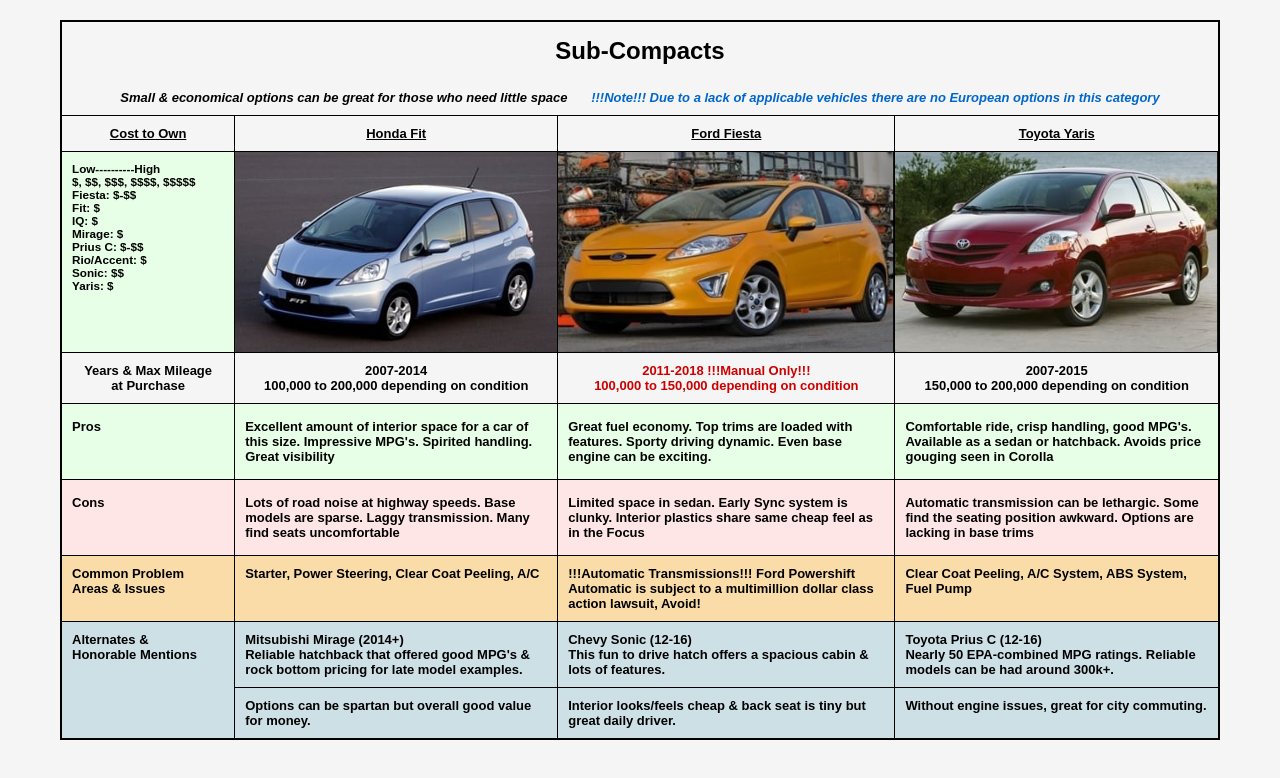
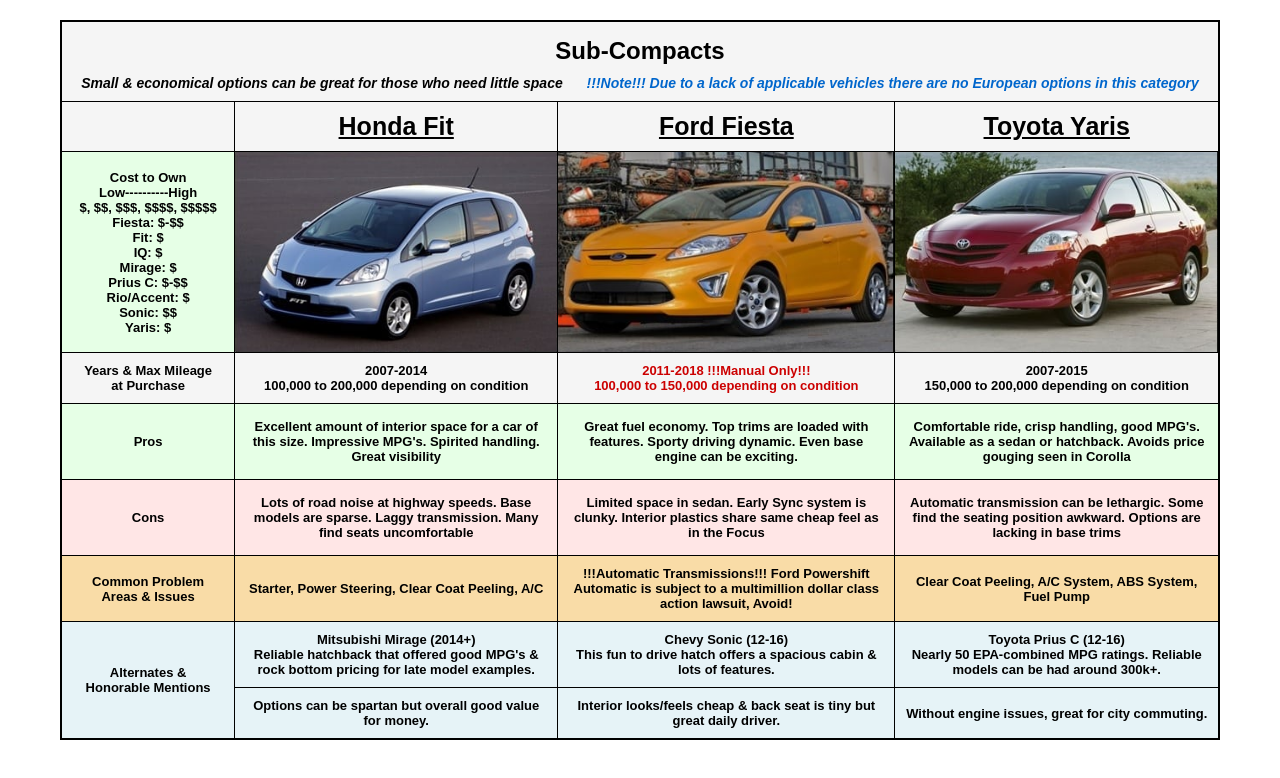
Before and after one commit to abdelrahman-mohamed-010/carsPage-HTML_CSS, a plain HTML site: page index.html in a window 1280 px wide. Drawn offline with Linux system fonts and the light colour scheme.

Commit message:
finalize design

```diff
--- a/index.html
+++ b/index.html
@@ -20,7 +20,7 @@
                     </td>
                 </tr>
                 <tr class="car-headers">
-                    <th class="cost-column">Cost to Own</th>
+                    <th class="cost-column"></th>
                     <th>Honda Fit</th>
                     <th>Ford Fiesta</th>
                     <th>Toyota Yaris</th>
@@ -29,6 +29,7 @@
             <tbody>
                 <tr class="cost-row">
                     <td class="cost-data">
+                        Cost to Own<br>
                         Low----------High<br>
                         $, $$, $$$, $$$$, $$$$$<br>
                         Fiesta: $-$$<br>
@@ -41,13 +42,13 @@
                         Yaris: $
                     </td>
                     <td class="car-image-cell">
-                        <img src="/car1.png" alt="Honda Fit" class="car-image">
+                        <img src="/images/car1.png" alt="Honda Fit" class="car-image">
                     </td>
                     <td class="car-image-cell">
-                        <img src="/car2.png" alt="Ford Fiesta" class="car-image">
+                        <img src="/images/car2.png" alt="Ford Fiesta" class="car-image">
                     </td>
                     <td class="car-image-cell">
-                        <img src="/car3.png" alt="Toyota Yaris" class="car-image">
+                        <img src="/images/car3.png" alt="Toyota Yaris" class="car-image">
                     </td>
                 </tr>
                 <tr class="years-row">
@@ -74,7 +75,6 @@
                     <td><span class="warning">!!!Automatic Transmissions!!!</span> Ford Powershift Automatic is subject to a multimillion dollar class action lawsuit, Avoid!</td>
                     <td>Clear Coat Peeling, A/C System, ABS System, Fuel Pump</td>
                 </tr>
-                <!-- Split the alternates-row into two separate rows -->
                 <tr class="alternates-row highlight-blue">
                     <td rowspan="2">Alternates &<br>Honorable Mentions</td>
                     <td>Mitsubishi Mirage (2014+)<br>Reliable hatchback that offered good MPG's & rock bottom pricing for late model examples.</td>
--- a/styles.css
+++ b/styles.css
@@ -6,7 +6,7 @@
 }
 
 body {
-    background-color: #f5f5f5;
+  background-color: white;
 }
 
 .container {
@@ -22,39 +22,47 @@ table {
   border: 2px solid #000;
   font-weight: bold;
   font-size: 13px;
+  background-color: #f5f5f5;
 }
 
-th, td {
+th,
+td {
   border: 1px solid #000;
   padding: 10px;
-    text-align: left;
-    vertical-align: top;
+  text-align: center;
+  vertical-align: middle;
 }
 
 .main-header {
   text-align: center;
   font-size: 24px;
-    /* background-color: #fff; */
   padding: 15px;
-    border-bottom: none;  /* Add this line */
+  padding-bottom: 0px;
+  border-bottom: none;
 }
 
 .subheader {
   text-align: center;
   font-style: italic;
   padding: 10px;
-    border-top: none;    /* Add this line */
+  font-weight: bold;
+  font-size: 14px;
+  border-top: none;
 }
 
 .blue-note {
   color: #0066cc;
+  font-weight: bold;
+  font-size: 14px;
   margin-left: 20px;
+  text-align: center;
 }
 
 .car-headers th {
   text-align: center;
   font-weight: bold;
   text-decoration: underline;
+  font-size: 25px;
 }
 
 .cost-column {
@@ -63,7 +71,6 @@ th, td {
 
 .cost-data {
   background-color: #e6ffe6;
-    font-size: 0.9em;
 }
 
 .car-images {
@@ -81,22 +88,20 @@ th, td {
   position: relative;
 }
 
-/* Update the .car-image selector to target only img elements */
 img.car-image {
   display: block;
   width: 100%;
-    /* height: 100%; */
   height: 200px;
   object-fit: cover;
   object-position: center;
 }
 
 .car-image:first-child {
-    border-left: none;  /* Remove left border from first image */
+  border-left: none;
 }
 
 .car-image:last-child {
-    border-right: none;  /* Remove right border from last image */
+  border-right: none;
 }
 
 .car-image-cell {
@@ -122,6 +127,8 @@ img.car-image {
 .pros-row td,
 .cons-row td {
   padding: 15px 10px;
+  text-align: center;
+  vertical-align: middle;
 }
 
 .problems-row {
@@ -129,7 +136,7 @@ img.car-image {
 }
 
 .alternates-row {
-    background-color: #cde0e6; /* baby blue */
+  background-color: #e6f3f7;
 }
 
 @media (max-width: 768px) {
@@ -141,7 +148,8 @@ img.car-image {
     font-size: 14px;
   }
 
-    th, td {
+  th,
+  td {
     padding: 5px;
   }
 }
```
Also changed, not shown: images/car1.png (renamed from car1.png), images/car2.png (renamed from car2.png), images/car3.png (renamed from car3.png). Lines whose indentation alone changed are shown as unchanged.
